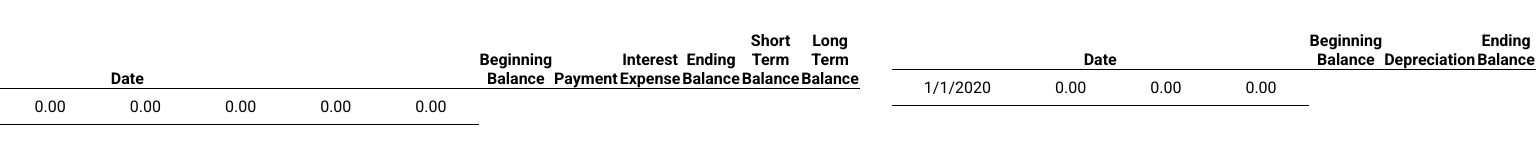
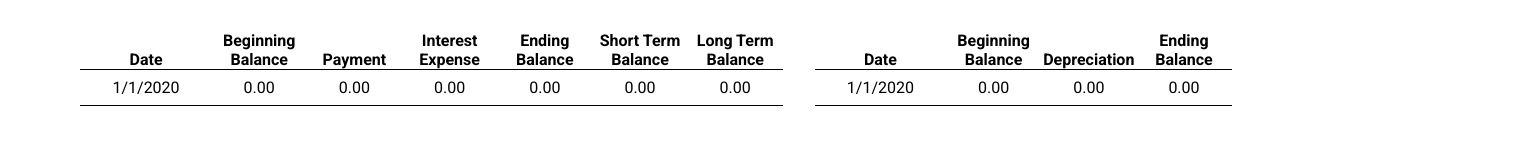
Before and after one commit to spur23/leases-react, a React (Create React App) app: page /leases-react/create-lease in a window 1280 px wide. Both pictures are taken after typing "Sample", "Sample", "2020-01-15", "2020-01-15" into the empty fields and a click on the button "Create Lease". Shown: the part 641-784 px from the top of the page, 1536 px wide, since content can reach past the window. Built offline with nearby package versions, Linux system fonts and the light colour scheme; the HTML template or start-up script is replaced by a standard one.

Commit message:
correct tbody

```diff
--- a/src/components/table/DataTable.tsx
+++ b/src/components/table/DataTable.tsx
@@ -11,7 +11,7 @@ interface Config {
  * @returns
  */
 const createTableRows = (dataArray: {}[]) => (
-  <StyledDataTable>
+  <tbody>
     {dataArray.map((row, index) => (
       <tr key={`${row}-${index}`}>
         {Object.keys(row).map((key) => {
@@ -28,7 +28,7 @@ const createTableRows = (dataArray: {}[]) => (
         })}
       </tr>
     ))}
-  </StyledDataTable>
+  </tbody>
 );
 
 /**
```
